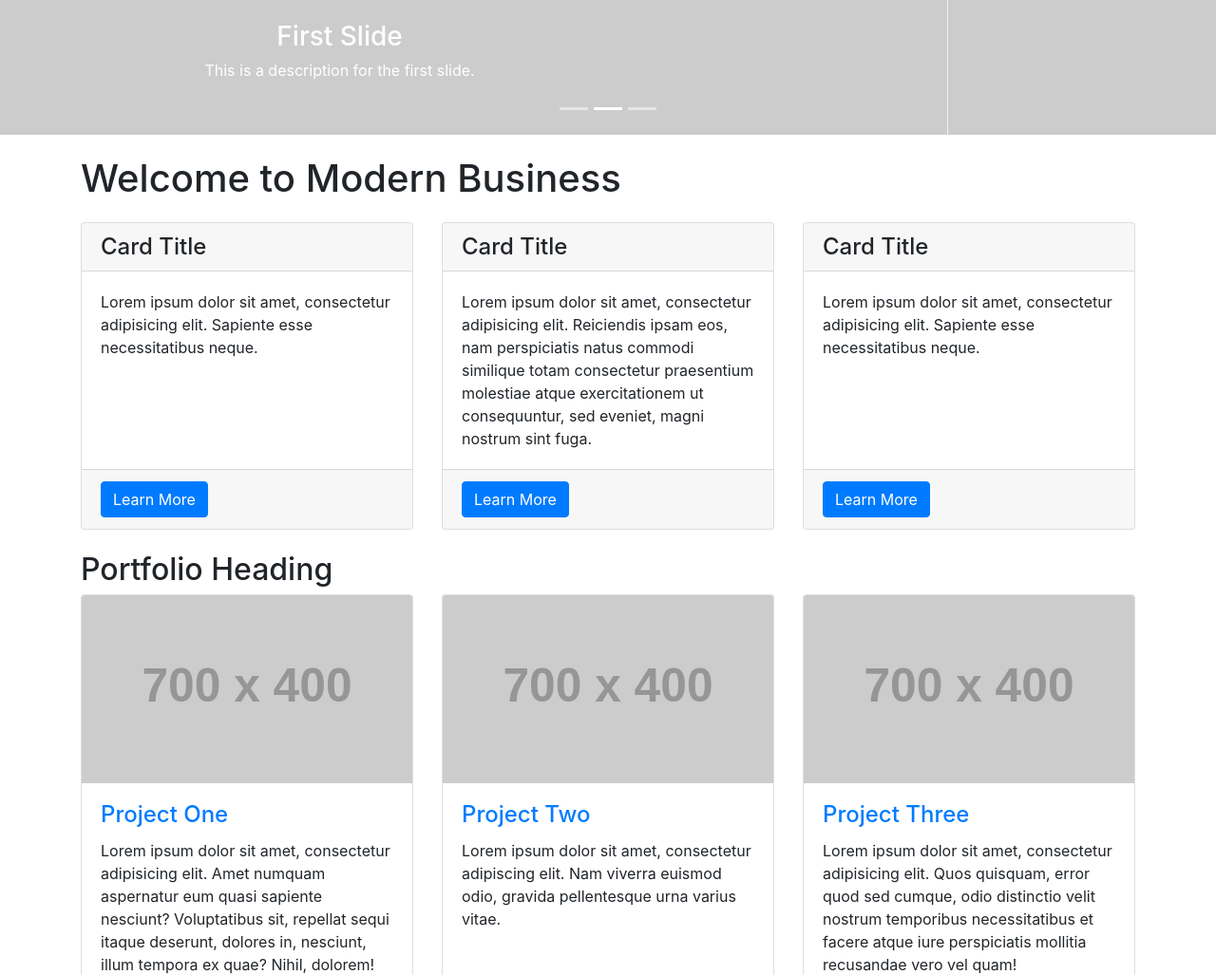
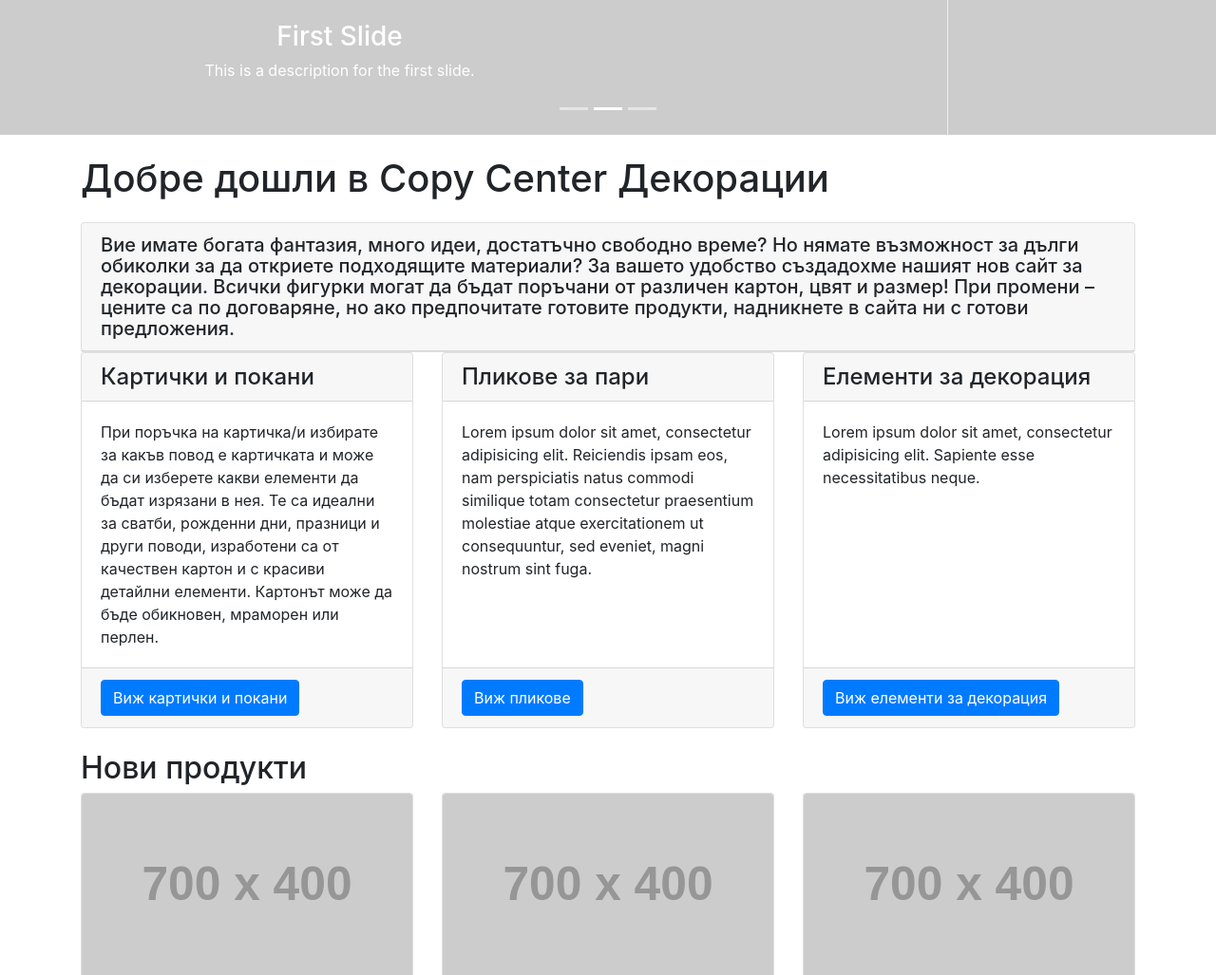
Before and after one commit to milchoH/BootstrapTest, a website: page index.html in a window 1280 px wide. Shown: the part 434-1461 px from the top of the page at 95% size. Drawn offline with Linux system fonts and the light colour scheme; placeholder pictures from the web are drawn by us.

Commit message:
Some updates
Some images are resized to fit in img-fluid. The resized pictures are added in the d-block classes. Updated index

```diff
--- a/index.html
+++ b/index.html
@@ -8,7 +8,7 @@
     <meta name="description" content="">
     <meta name="author" content="">
 
-    <title>Modern Business - Start Bootstrap Template</title>
+    <title>Copy Center декорации</title>
 
     <!-- Bootstrap core CSS -->
     <link href="vendor/bootstrap/css/bootstrap.min.css" rel="stylesheet">
@@ -88,40 +88,54 @@
     <!-- Page Content -->
     <div class="container">
 
-      <h1 class="my-4">Welcome to Modern Business</h1>
-
+      <h1 class="my-4">Добре дошли в Copy Center Декорации</h1>
+      <div class="row">
+        <div class="col-lg-12 mb-12">
+          <div class="card h-100">
+      <h5 class="card-header">Вие имате богата фантазия, много идеи, достатъчно свободно време? Но нямате възможност
+        за дълги обиколки за да откриете подходящите материали? За вашето удобство създадохме нашият
+        нов сайт за декорации. Всички фигурки могат да бъдат поръчани от различен картон, цвят и размер!
+        При промени – цените са по договаряне, но ако предпочитате готовите продукти, надникнете в сайта ни
+        с готови предложения.</h5>
+          </div>
+        </div>
+      </div>
       <!-- Marketing Icons Section -->
       <div class="row">
         <div class="col-lg-4 mb-4">
           <div class="card h-100">
-            <h4 class="card-header">Card Title</h4>
+            <h4 class="card-header">Картички и покани</h4>
             <div class="card-body">
-              <p class="card-text">Lorem ipsum dolor sit amet, consectetur adipisicing elit. Sapiente esse necessitatibus neque.</p>
+              <p class="card-text">При поръчка на картичка/и избирате за какъв повод е картичката и може
+                да си изберете какви елементи да бъдат изрязани в нея. Те са
+                идеални за сватби, рожденни дни, празници и други поводи, изработени са
+                от качествен картон и с красиви детайлни елементи.
+                Картонът може да бъде обикновен, мраморен или перлен.</p>
             </div>
             <div class="card-footer">
-              <a href="#" class="btn btn-primary">Learn More</a>
+              <a href="cards.html" class="btn btn-primary">Виж картички и покани</a>
             </div>
           </div>
         </div>
         <div class="col-lg-4 mb-4">
           <div class="card h-100">
-            <h4 class="card-header">Card Title</h4>
+            <h4 class="card-header">Пликове за пари</h4>
             <div class="card-body">
               <p class="card-text">Lorem ipsum dolor sit amet, consectetur adipisicing elit. Reiciendis ipsam eos, nam perspiciatis natus commodi similique totam consectetur praesentium molestiae atque exercitationem ut consequuntur, sed eveniet, magni nostrum sint fuga.</p>
             </div>
             <div class="card-footer">
-              <a href="#" class="btn btn-primary">Learn More</a>
+              <a href="envelopes.html" class="btn btn-primary">Виж пликове</a>
             </div>
           </div>
         </div>
         <div class="col-lg-4 mb-4">
           <div class="card h-100">
-            <h4 class="card-header">Card Title</h4>
+            <h4 class="card-header">Елементи за декорация</h4>
             <div class="card-body">
               <p class="card-text">Lorem ipsum dolor sit amet, consectetur adipisicing elit. Sapiente esse necessitatibus neque.</p>
             </div>
             <div class="card-footer">
-              <a href="#" class="btn btn-primary">Learn More</a>
+              <a href="decorations.html" class="btn btn-primary">Виж елементи за декорация</a>
             </div>
           </div>
         </div>
@@ -129,7 +143,7 @@
       <!-- /.row -->
 
       <!-- Portfolio Section -->
-      <h2>Portfolio Heading</h2>
+      <h2>Нови продукти</h2>
 
       <div class="row">
         <div class="col-lg-4 col-sm-6 portfolio-item">
```
Also changed, not shown: cards.html (+3 -3 lines), decorations.html (+1 -1 lines), envelopes.html (+2 -2 lines), images/Cards.jpg, images/Cards/C3.jpg, images/Cards/c4.jpg, images/Cards/c5.jpg, images/Cards/c6.jpg, images/pics/plikove/1/1.jpg, images/pics/plikove/2/img715.jpg.
